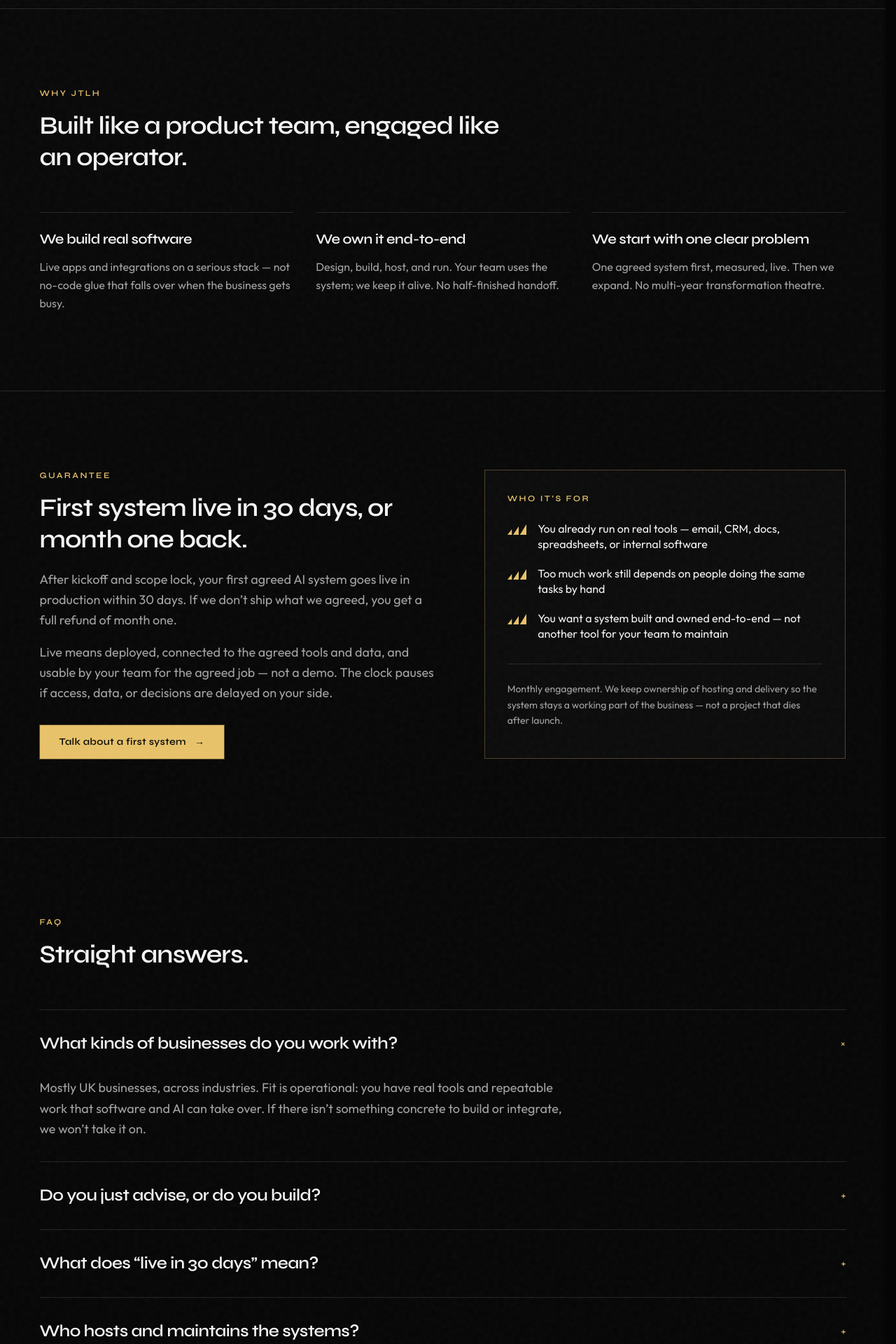
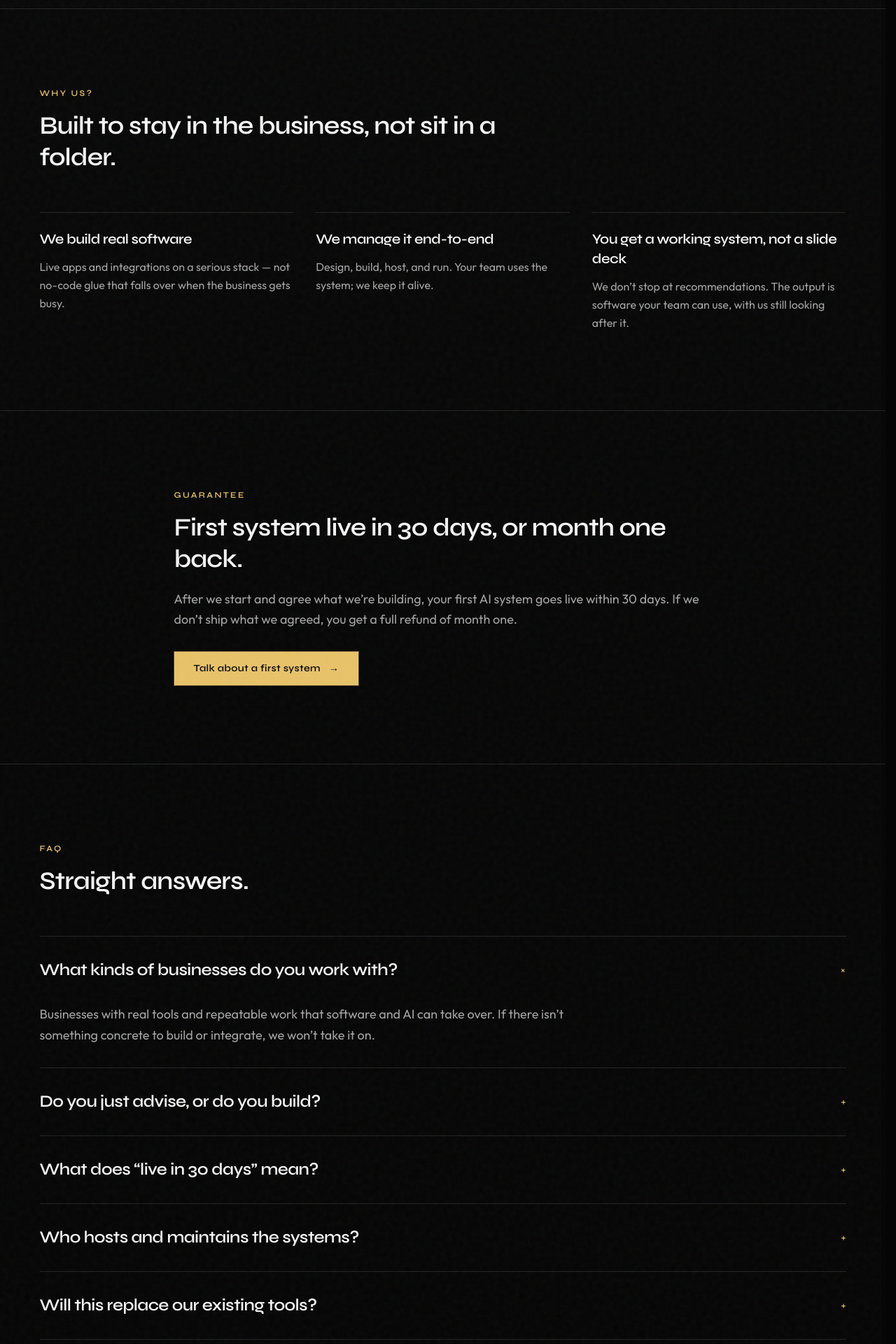
Before and after one commit to jtlhltd/jtlh-ltd, a Next.js app: page / in a window 1280 px wide. Shown: the part 4480-6400 px from the top of the page at 70% size. Built offline with nearby package versions, Linux system fonts and the light colour scheme.

Commit message:
fix: simplify Why us, guarantee, and FAQ copy
Co-authored-by: Cursor <cursoragent@cursor.com>

```diff
--- a/src/app/page.tsx
+++ b/src/app/page.tsx
@@ -71,12 +71,12 @@ const differences = [
     body: "Live apps and integrations on a serious stack — not no-code glue that falls over when the business gets busy.",
   },
   {
-    title: "We own it end-to-end",
-    body: "Design, build, host, and run. Your team uses the system; we keep it alive. No half-finished handoff.",
+    title: "We manage it end-to-end",
+    body: "Design, build, host, and run. Your team uses the system; we keep it alive.",
   },
   {
-    title: "We start with one clear problem",
-    body: "One agreed system first, measured, live. Then we expand. No multi-year transformation theatre.",
+    title: "You get a working system, not a slide deck",
+    body: "We don’t stop at recommendations. The output is software your team can use, with us still looking after it.",
   },
 ];
 
@@ -99,24 +99,18 @@ const contrast = [
   },
 ];
 
-const fitPoints = [
-  "You already run on real tools — email, CRM, docs, spreadsheets, or internal software",
-  "Too much work still depends on people doing the same tasks by hand",
-  "You want a system built and owned end-to-end — not another tool for your team to maintain",
-];
-
 const faqs = [
   {
     q: "What kinds of businesses do you work with?",
-    a: "Mostly UK businesses, across industries. Fit is operational: you have real tools and repeatable work that software and AI can take over. If there isn’t something concrete to build or integrate, we won’t take it on.",
+    a: "Businesses with real tools and repeatable work that software and AI can take over. If there isn’t something concrete to build or integrate, we won’t take it on.",
   },
   {
     q: "Do you just advise, or do you build?",
-    a: "Both, in that order. The audit decides what to build. Then we design, ship, host, and run the system. Advice without delivery isn’t the engagement.",
+    a: "Both, in that order. We start with an audit to decide what to build, then we design, ship, host, and run the system. We don’t hand over a plan and walk away.",
   },
   {
     q: "What does “live in 30 days” mean?",
-    a: "After kickoff and scope lock, the first agreed system is deployed, connected to the agreed tools and data, and usable by your team for that job — not a demo or staging-only prototype. If we miss that, you get a full refund of month one.",
+    a: "Once we start and agree what we’re building, your first system goes live within 30 days — connected to your tools, ready for your team to use, not a demo. If we miss that, you get month one back in full.",
   },
   {
     q: "Who hosts and maintains the systems?",
@@ -348,10 +342,10 @@ export default function Home() {
         <section id="why" className="scroll-mt-24 border-t border-line px-6 py-20 sm:px-8 sm:py-28">
           <div className="mx-auto max-w-6xl">
             <p className="font-display text-xs font-semibold tracking-[0.2em] text-accent uppercase">
-              Why JTLH
+              Why us?
             </p>
             <h2 className="font-display mt-4 max-w-2xl text-3xl leading-tight font-semibold tracking-tight sm:text-4xl">
-              Built like a product team, engaged like an operator.
+              Built to stay in the business, not sit in a folder.
             </h2>
             <ul className="mt-14 grid gap-10 sm:grid-cols-3 sm:gap-8">
               {differences.map((item) => (
@@ -367,8 +361,7 @@ export default function Home() {
         </section>
 
         <section id="guarantee" className="scroll-mt-24 border-t border-line px-6 py-20 sm:px-8 sm:py-28">
-          <div className="mx-auto grid max-w-6xl gap-12 lg:grid-cols-[1.05fr_0.95fr] lg:gap-16">
-            <div>
+          <div className="mx-auto max-w-3xl">
             <p className="font-display text-xs font-semibold tracking-[0.2em] text-accent uppercase">
               Guarantee
             </p>
@@ -376,14 +369,9 @@ export default function Home() {
               First system live in 30 days, or month one back.
             </h2>
             <p className="mt-5 text-base leading-relaxed text-muted sm:text-lg">
-                After kickoff and scope lock, your first agreed AI system goes live
-                in production within 30 days. If we don’t ship what we agreed, you
-                get a full refund of month one.
-              </p>
-              <p className="mt-4 text-base leading-relaxed text-muted sm:text-lg">
-                Live means deployed, connected to the agreed tools and data, and
-                usable by your team for the agreed job — not a demo. The clock
-                pauses if access, data, or decisions are delayed on your side.
+              After we start and agree what we’re building, your first AI system
+              goes live within 30 days. If we don’t ship what we agreed, you get
+              a full refund of month one.
             </p>
             <a
               href="#contact"
@@ -392,26 +380,6 @@ export default function Home() {
               Talk about a first system
               <span aria-hidden="true">→</span>
             </a>
-            </div>
-
-            <div className="border border-accent/30 bg-surface px-6 py-8 sm:px-8">
-              <p className="font-display text-xs font-semibold tracking-[0.2em] text-accent uppercase">
-                Who it’s for
-              </p>
-              <ul className="mt-6 space-y-5">
-                {fitPoints.map((point) => (
-                  <li key={point} className="flex gap-4 text-base leading-snug">
-                    <LogoMark className="mt-1 h-4 w-auto shrink-0" />
-                    <span>{point}</span>
-                  </li>
-                ))}
-              </ul>
-              <p className="mt-8 border-t border-line pt-6 text-sm leading-relaxed text-muted">
-                Monthly engagement. We keep ownership of hosting and delivery so
-                the system stays a working part of the business — not a project
-                that dies after launch.
-              </p>
-            </div>
           </div>
         </section>
 
@@ -426,15 +394,6 @@ export default function Home() {
             <FaqAccordion items={faqs} />
           </div>
         </section>
-
-        <CtaBand
-          eyebrow="Ready"
-          title="Tell us where the work is stuck."
-          body="Share what’s holding the business back. We’ll reply with whether it’s a fit and what a first system could look like."
-          primaryLabel="Go to contact form"
-          secondaryHref="#faq"
-          secondaryLabel="Read the FAQ"
-        />
 
         <section id="contact" className="scroll-mt-24 overflow-x-clip px-6 pb-24 sm:px-8 sm:pb-32">
           <div className="mx-auto max-w-6xl overflow-hidden border border-accent/40 bg-surface px-8 py-14 sm:px-14 sm:py-20">
```
Lines whose indentation alone changed are shown as unchanged.
